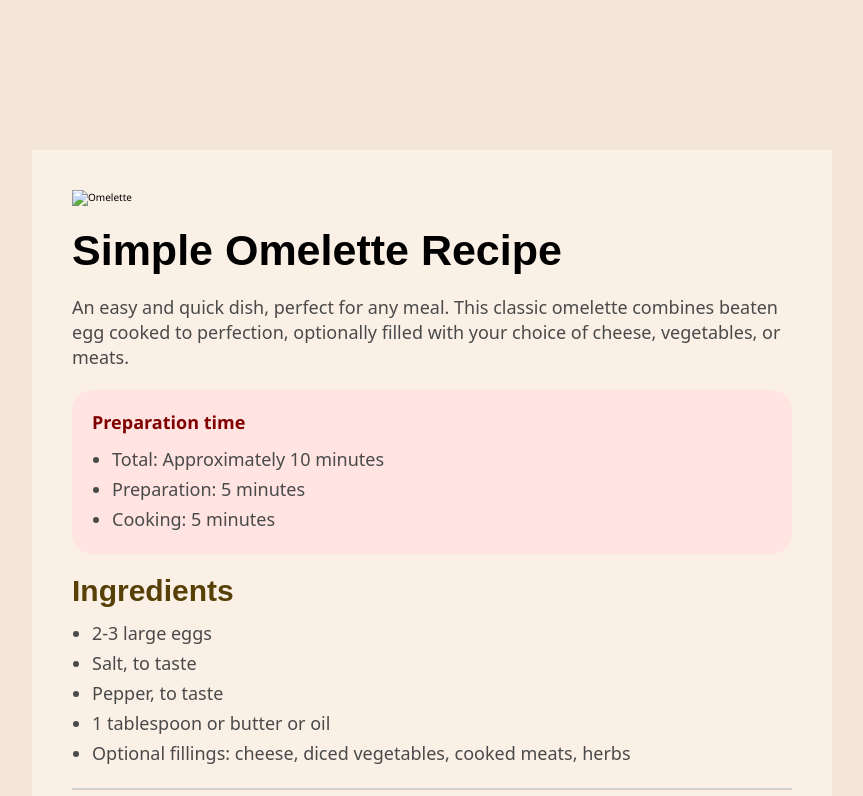
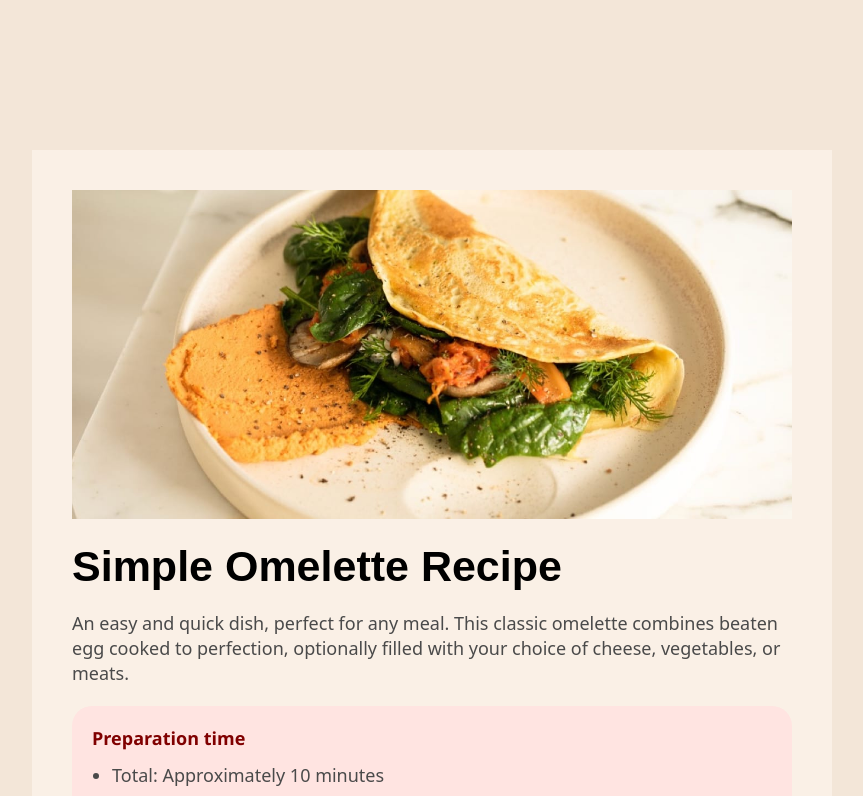
Before and after one commit to FRochili/recipe-page, a plain HTML site: page index.html in a window 1280 px wide. Shown: the top 796 px of the page, without its empty margins (208-1071 px from the left). Drawn offline with Linux system fonts and the light colour scheme; a web font is replaced by a local one.

Commit message:
Update index.html

```diff
--- a/index.html
+++ b/index.html
@@ -9,7 +9,7 @@
 
 <body>
     <div class="image">
-        <img src="images-omelette.jpeg" alt="Omelette">
+        <img src="image-omelette.jpeg" alt="Omelette">
     </div>
 
     <div class="heading">
```
